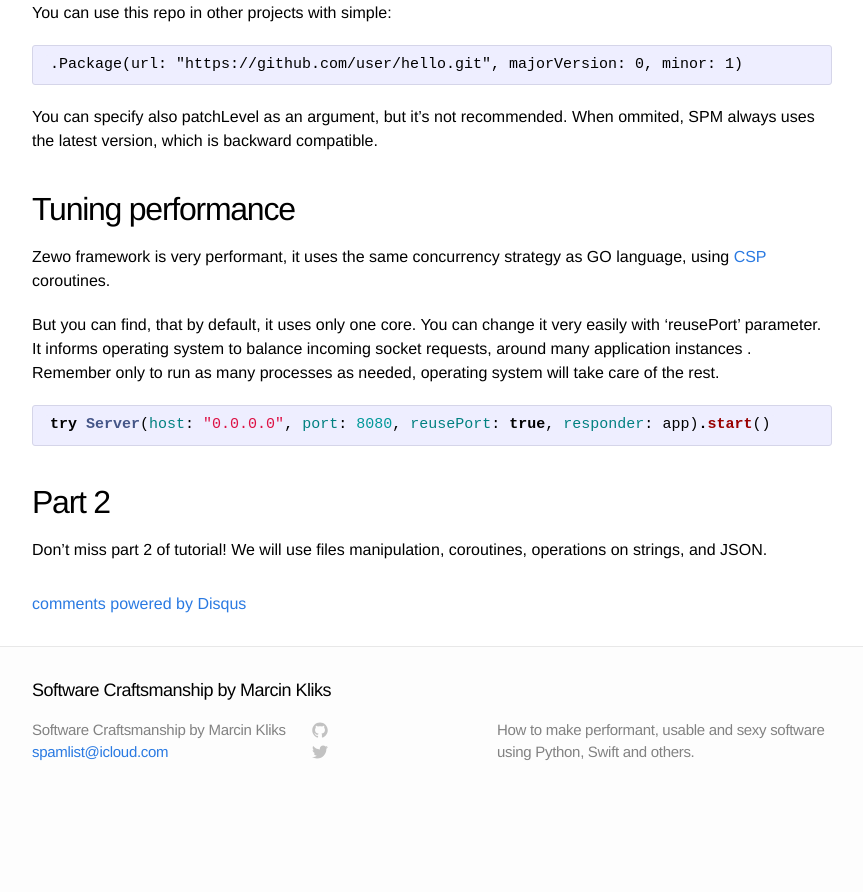
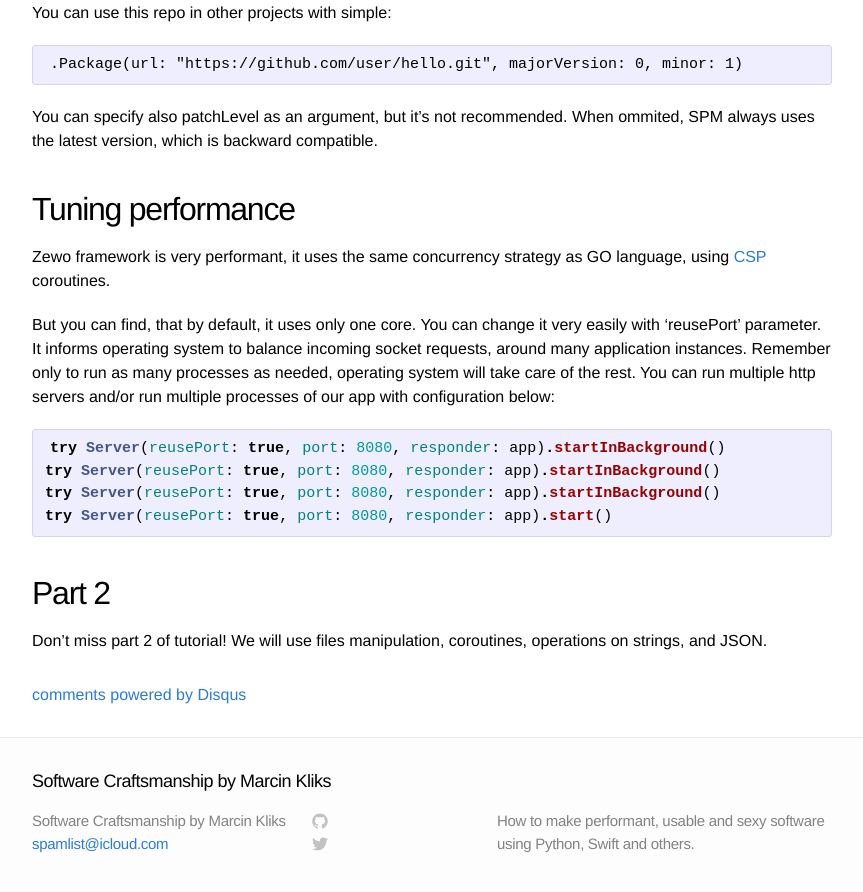
Before and after one commit to vi4m/vi4m.github.io, a Jekyll site: the page built from _posts/2016-08-01-swift-on-linux-tutorial.md, in a window 1280 px wide and 900 px high, scrolled down 5255 px. Shown: the top 892 px of the window, without its empty margins (208-1071 px from the left). Built offline with Jekyll 4.4.1, drawn with Linux system fonts in a browser that asks for light colours; comment, search, counter and statistics services are not loaded; before the commit the page ends 6064 px from its top, so only the background shows below that.

Commit message:
Update 2016-08-01-swift-on-linux-tutorial.md

````diff
--- a/_posts/2016-08-01-swift-on-linux-tutorial.md
+++ b/_posts/2016-08-01-swift-on-linux-tutorial.md
@@ -236,10 +236,13 @@ You can specify also patchLevel as an argument, but it's not recommended. When o
 
 Zewo framework is very performant, it uses the same concurrency strategy as GO language, using [CSP](https://en.wikipedia.org/wiki/Communicating_sequential_processes) coroutines.
 
-But you can find, that by default, it uses only one core. You can change it very easily with 'reusePort' parameter. It informs operating system to balance incoming socket requests, around many application instances . Remember only to run as many processes as needed, operating system will take care of the rest.
+But you can find, that by default, it uses only one core. You can change it very easily with 'reusePort' parameter. It informs operating system to balance incoming socket requests, around many application instances. Remember only to run as many processes as needed, operating system will take care of the rest. You can run multiple http servers and/or run multiple processes of our app with configuration below:
 
 ```swift
-try Server(host: "0.0.0.0", port: 8080, reusePort: true, responder: app).start()
+try Server(reusePort: true, port: 8080, responder: app).startInBackground()
+try Server(reusePort: true, port: 8080, responder: app).startInBackground()
+try Server(reusePort: true, port: 8080, responder: app).startInBackground()
+try Server(reusePort: true, port: 8080, responder: app).start()
 ```
 
 ## Part 2
````
